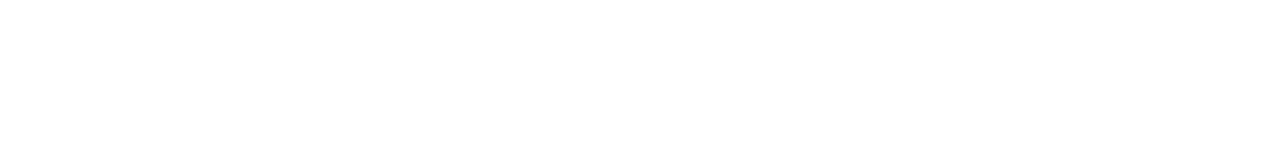
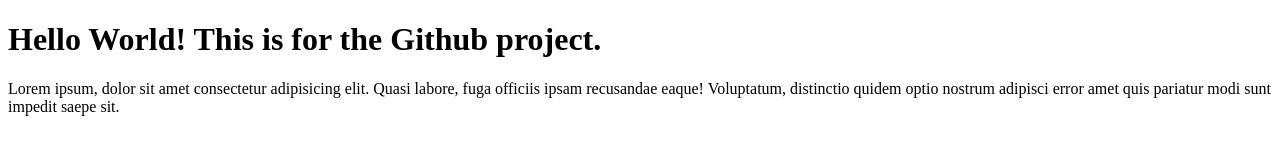
Before and after one commit to jyk524/Github-Pages-Project-2-6, a plain HTML site: page index.html in a window 1280 px wide. Drawn offline with Linux system fonts and the light colour scheme.

Commit message:
the second commit added text to index.html

```diff
--- a/index.html
+++ b/index.html
@@ -5,5 +5,12 @@
     <meta name="viewport" content="width=device-width, initial-scale=1.0" />
     <title>Hello World! This is for the Github project.</title>
   </head>
-  <body></body>
+  <body>
+    <h1>Hello World! This is for the Github project.</h1>
+    <p>
+      Lorem ipsum, dolor sit amet consectetur adipisicing elit. Quasi labore,
+      fuga officiis ipsam recusandae eaque! Voluptatum, distinctio quidem optio
+      nostrum adipisci error amet quis pariatur modi sunt impedit saepe sit.
+    </p>
+  </body>
 </html>
```
